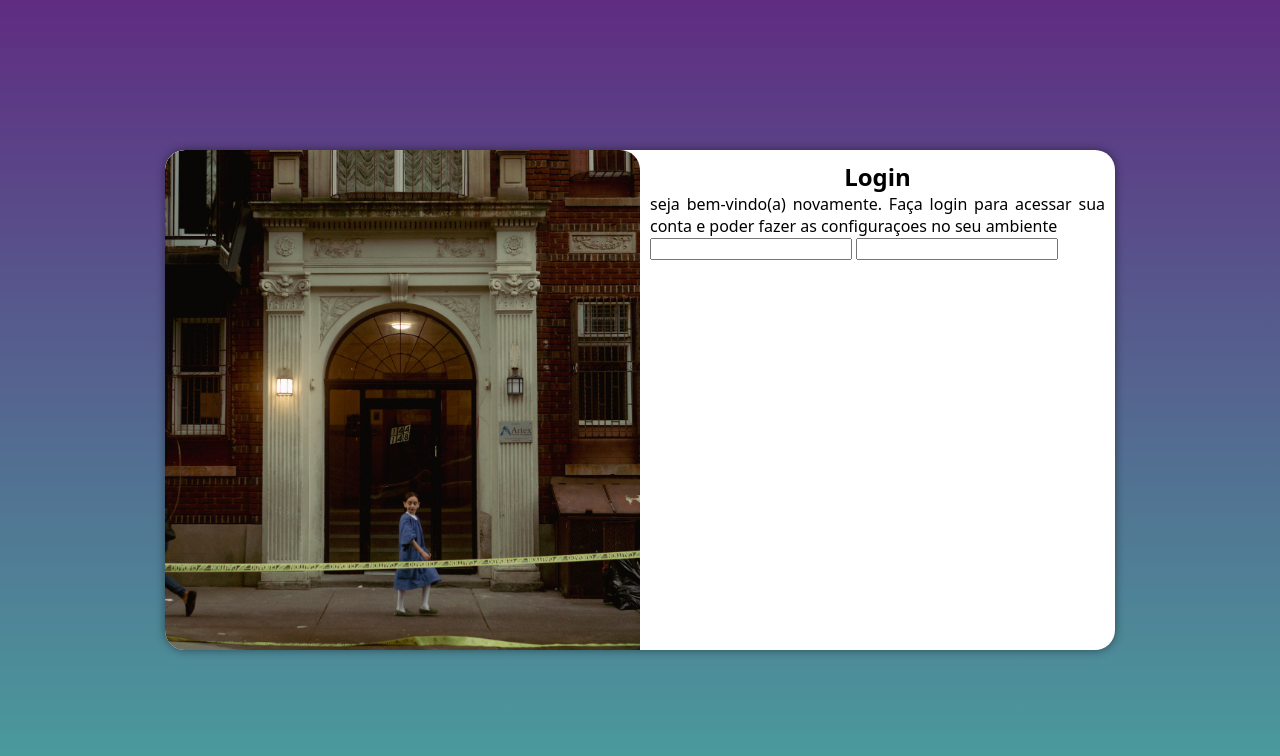
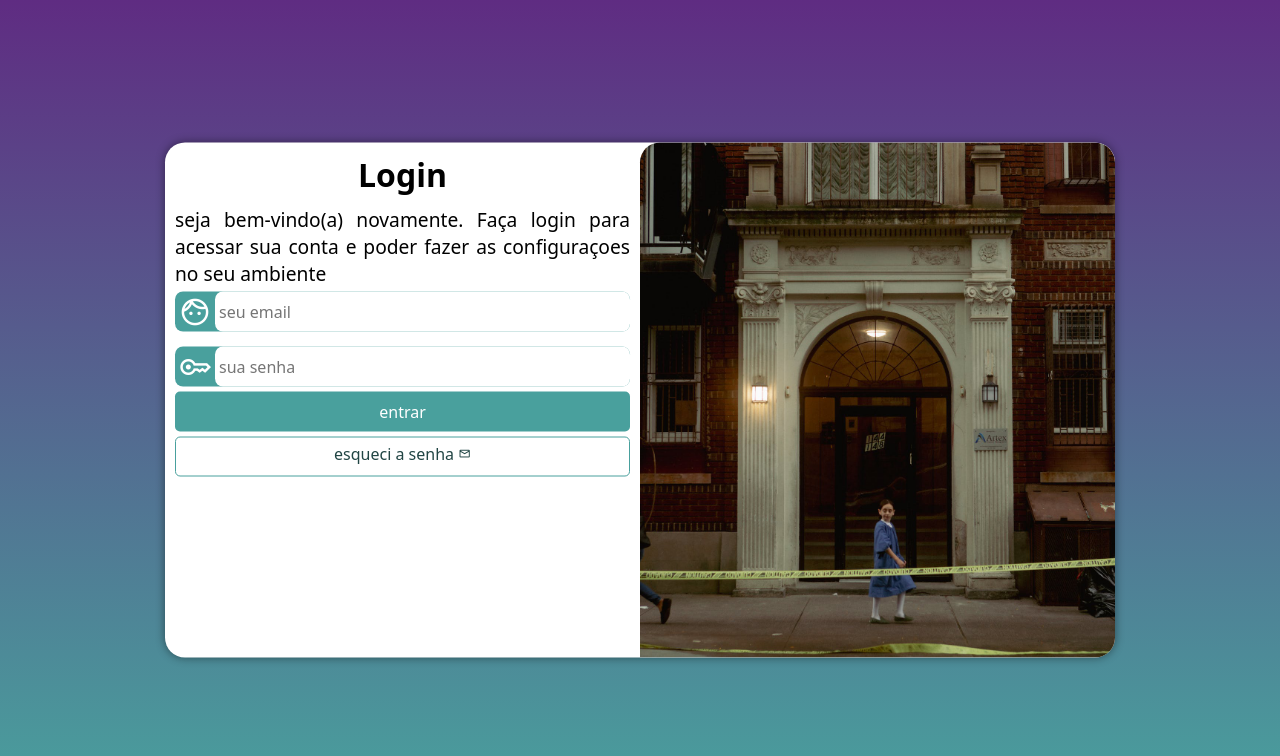
Before and after one commit to kauangits/projeto-login, a plain HTML site: page index.html in a window 1280 px wide. Drawn offline with nearby package versions, Linux system fonts and the light colour scheme.

Commit message:
projeto finalizado
finalizado

```diff
--- a/estilos/query.css
+++ b/estilos/query.css
@@ -31,15 +31,21 @@
         width: 950px;
     }
     div#imagem{
-        float: left;
+        float: right;
         width: 50%;
         height: 100%;
 
     }
 
     div#formulario{
-        float: right;
+        float: left;
         width: 50%;
     }
 
+ div#formulario p{
+    font-size: 1.2em;
+  }
+  div#formulario h1{
+    font-size: 2em;
+  }
 }
--- a/estilos/style.css
+++ b/estilos/style.css
@@ -42,7 +42,7 @@ verde:
     transform: translate(-50%,-50%);
     background-color: white;
     width: 250px;
-    height: 500px; ;
+    height: 515px; ;
     text-align: justify;
    border-radius: 20px;
    overflow: hidden;
@@ -65,4 +65,91 @@ verde:
  div#formulario{
     display: block;
     padding: 10px;
+
  }
+
+ div#formulario h1{
+   text-align: center;
+   margin-bottom: 10px;
+
+ }
+
+ div#formulario p{
+   font-size: 0.8em;
+ }
+
+ form div.campo{
+   background-color: #49a09d;
+   display: block;
+   width: 100%;
+   height: 40px;
+   border-radius: 8px;
+   margin: 5px 0px;
+ }
+ form label{
+   display: none;
+ }
+
+div.campo > span{
+  color: white;
+
+  font-size: 2em;
+  width: 40px;
+  padding: 4px;
+
+ }
+
+div.campo > input{
+ font-size: 1em;
+ width: calc(100% - 40px);
+  height: 100%;
+ border-radius: 8px;
+ border: 0px;
+ padding: 4px;
+
+ transform: translateY(-10px);
+
+
+
+ }
+
+ form input[type=submit]{
+ display: block;
+ font-size: 1em;
+ width: 100%;
+ height: 40px;
+ color: white;
+ border-radius: 5px;
+ background-color: #49a09d;
+
+ border: none;
+ cursor: pointer;
+
+ }
+ form input[type=submit]:hover{
+   background-color: #347371;
+
+ }
+
+ form a.botao{
+   display: block;
+   text-align: center;
+   font-size: 1em;
+   width: 100%;
+   background-color: white;
+   height: 40px;
+   color: #214544;
+   border: 1px solid #49a09d;
+   text-decoration: none;
+   border-radius: 5px;
+   padding-top: 5px;
+   margin-top: 5px;
+ }
+
+ form a.botao:hover{
+   background-color: #347371;
+ }
+
+ form a.botao span{
+   font-size: 0.8em;
+ }
--- a/index.html
+++ b/index.html
@@ -4,6 +4,7 @@
     <meta charset="UTF-8">
     <meta name="viewport" content="width=device-width, initial-scale=1.0">
     <title>Document</title>
+    <link href="https://fonts.googleapis.com/css2?family=Material+Symbols+Outlined" rel="stylesheet" />
     <link rel="stylesheet" href="estilos/style.css">
     <link rel="stylesheet" href="estilos/query.css">
 </head>
@@ -17,10 +18,31 @@
         <div id="formulario">
             <h1>Login</h1>
             <p>seja bem-vindo(a) novamente. Faça login para acessar sua conta e poder fazer as configuraçoes no seu ambiente</p>
-            <form action="login.php" method="post">
-                <input type="text" name="nome" id="inome">
-                 <input type="password" name="senha" id="isenha" required max="8">
+            <form action="login.php" method="post" autocomplete="on">
+              <div class="campo">
+
+                  <span class="material-symbols-outlined">
+                    face
+                    </span><input type="email" name="nome" id="inome" placeholder="seu email" autocomplete="email" required>
+                <label for="inome">login</label>
+
+                 <div class="campo"> <span class="material-symbols-outlined">
+                  key
+                  </span><input type="password" name="senha" id="isenha" required max="8" placeholder="sua senha"  autocomplete="current-password" required maxlength="">
+                  <label for="isenha">senha</label>
+
+                </div>
+               <div>
+                 <input type="submit" value="entrar">
+                  <a href="esqueci.html" class="botao ">esqueci a senha
+                    <span class="material-symbols-outlined">
+                      mail
+                      </span>
+                  </a>
+               </div>
+
             </form>
+
         </div>
       </section>
 
```
